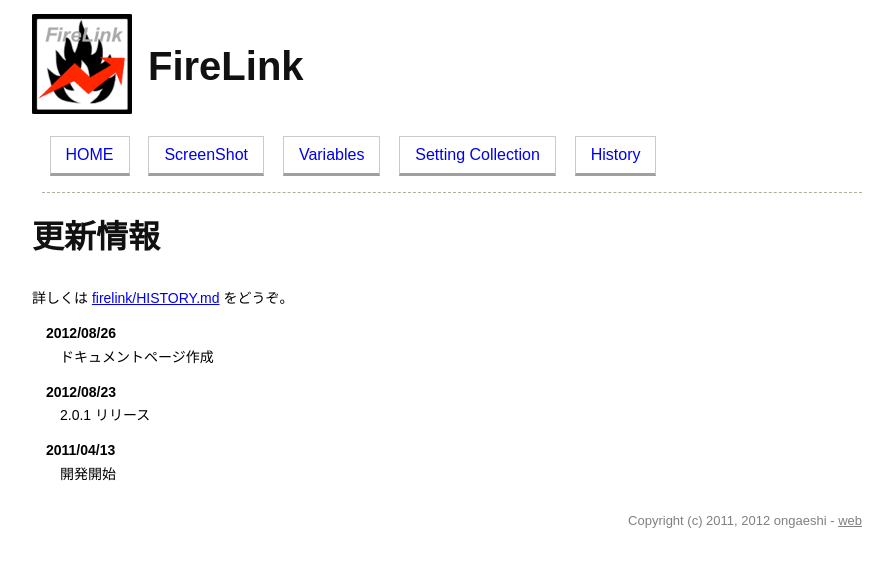
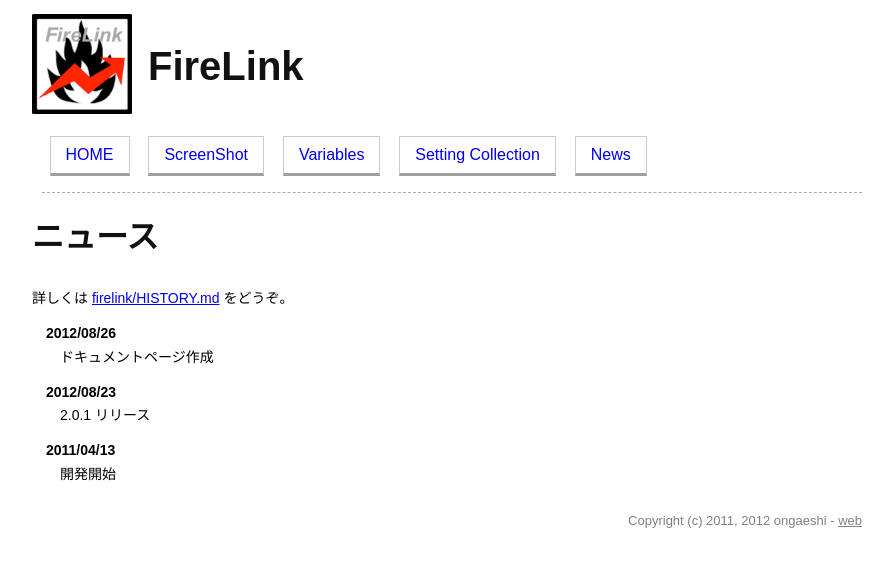
Before and after one commit to ongaeshi/firelink, a Jekyll site: the page built from news.md, in a window 1280 px wide. Shown: the top 567 px of the page, without its empty margins (193-1086 px from the left). Built offline with Jekyll 4.4.1, drawn with Linux system fonts in a browser that asks for light colours; Markdown is read by kramdown in place of the engine named in the settings.

Commit message:
[gh-pages] history -> news

```diff
--- a/_layouts/layout.html
+++ b/_layouts/layout.html
@@ -18,7 +18,7 @@
         <li><a href="./screenshot.html">ScreenShot</a></li>
         <li><a href="./variables.html">Variables</a></li>
         <li><a href="./setting-collection.html">Setting Collection</a></li>
-        <li><a href="./history.html">History</a></li>
+        <li><a href="./news.html">News</a></li>
       </ul>
     </nav>
   </header>
--- a/history.md
+++ b/news.md
@@ -2,7 +2,7 @@
 layout: layout
 title: History
 ---
-# 更新情報
+# ニュース
 
 詳しくは [firelink/HISTORY.md](https://github.com/ongaeshi/firelink/blob/master/HISTORY.md) をどうぞ。
 
```
